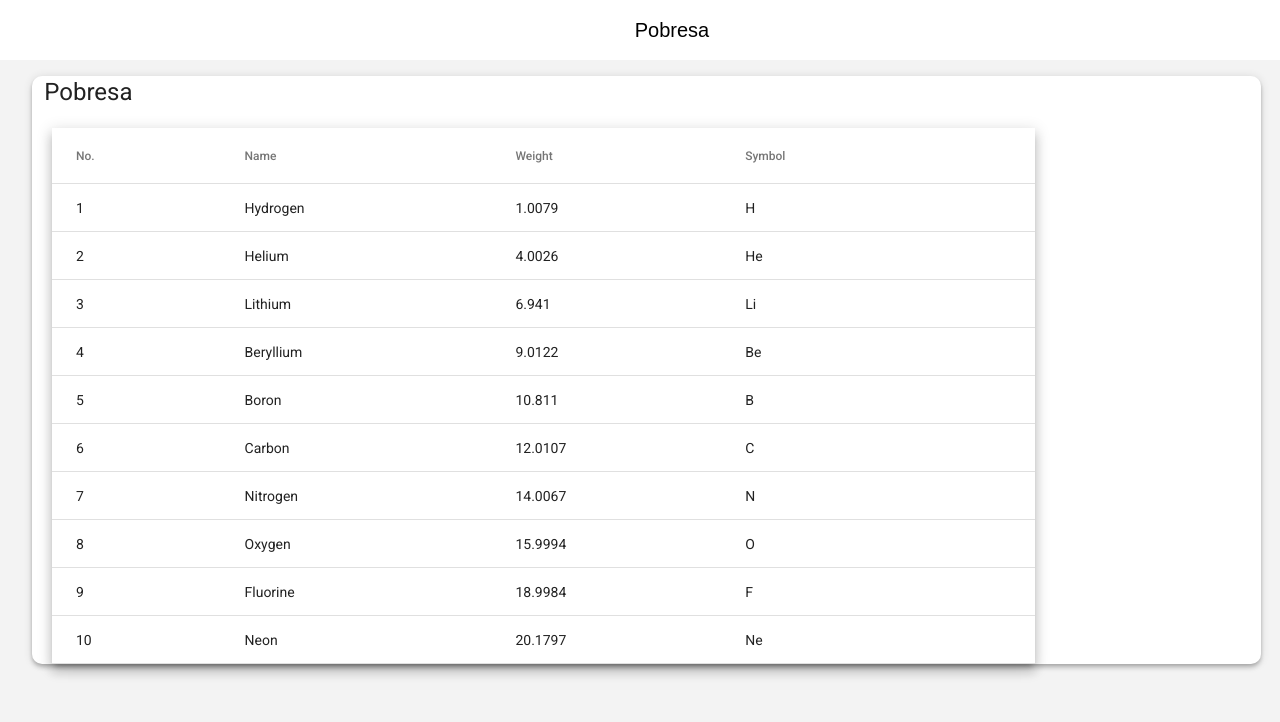
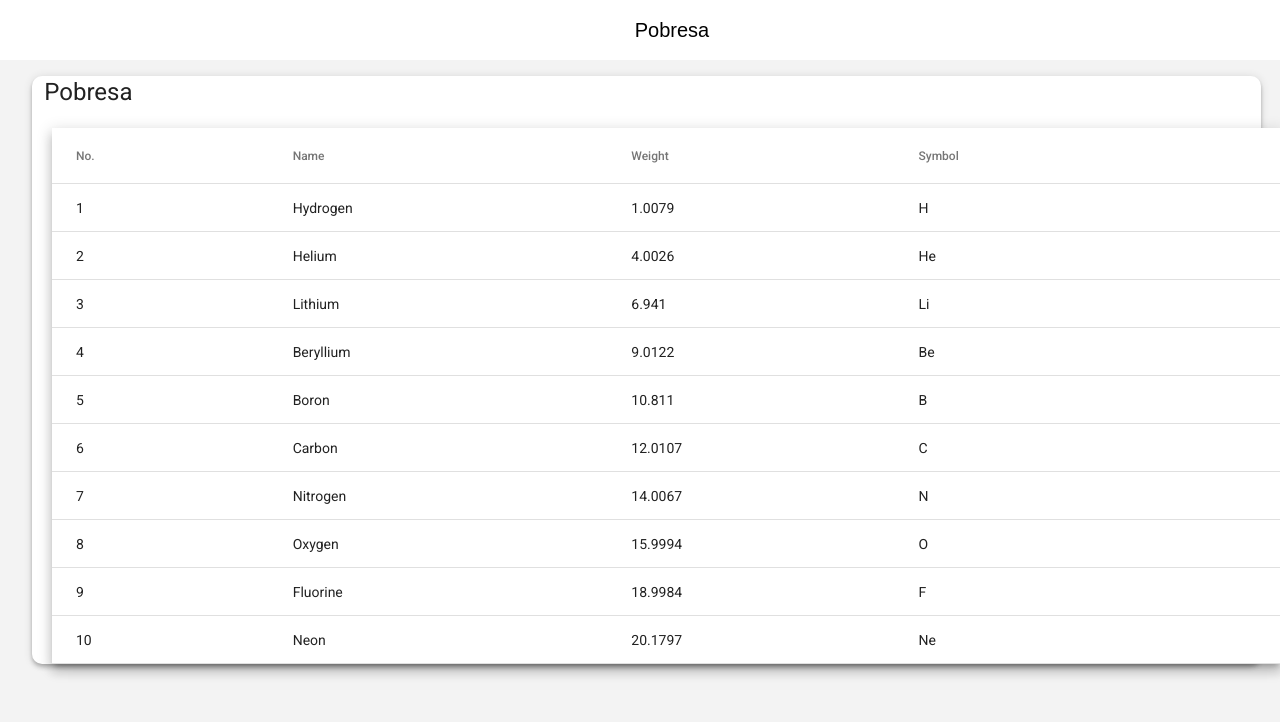
Before and after one commit to marped22daw/GP2-PobresaMundial, an Angular app in the folder GP2-PedemonteSanzTorres/: page /pobresa in a window 1280 px wide. Shown: the top 722 px of the page. Built offline with nearby package versions, Linux system fonts and the light colour scheme.

Commit message:
taula espervida v2

```diff
--- a/GP2-PedemonteSanzTorres/src/app/espervida.css
+++ b/GP2-PedemonteSanzTorres/src/app/espervida.css
@@ -4,6 +4,10 @@
   margin-left: 32px;
   border-radius: 10px;
   background-color: white;
+  }
+
+  h1{
+    margin-left: 1%;
   }
 
   table {
@@ -13,3 +17,6 @@
       margin:20px;
       margin-bottom: 15%;
   }
+  td {
+    width: 100px;
+  }
--- a/GP2-PedemonteSanzTorres/src/app/pobresa.css
+++ b/GP2-PedemonteSanzTorres/src/app/pobresa.css
@@ -1,7 +1,7 @@
 
 table {
   align-items: center;
-    width: 80%;
+    width: 100%;
     height: 80%;
     margin:20px;
     margin-bottom: 15%;
```
